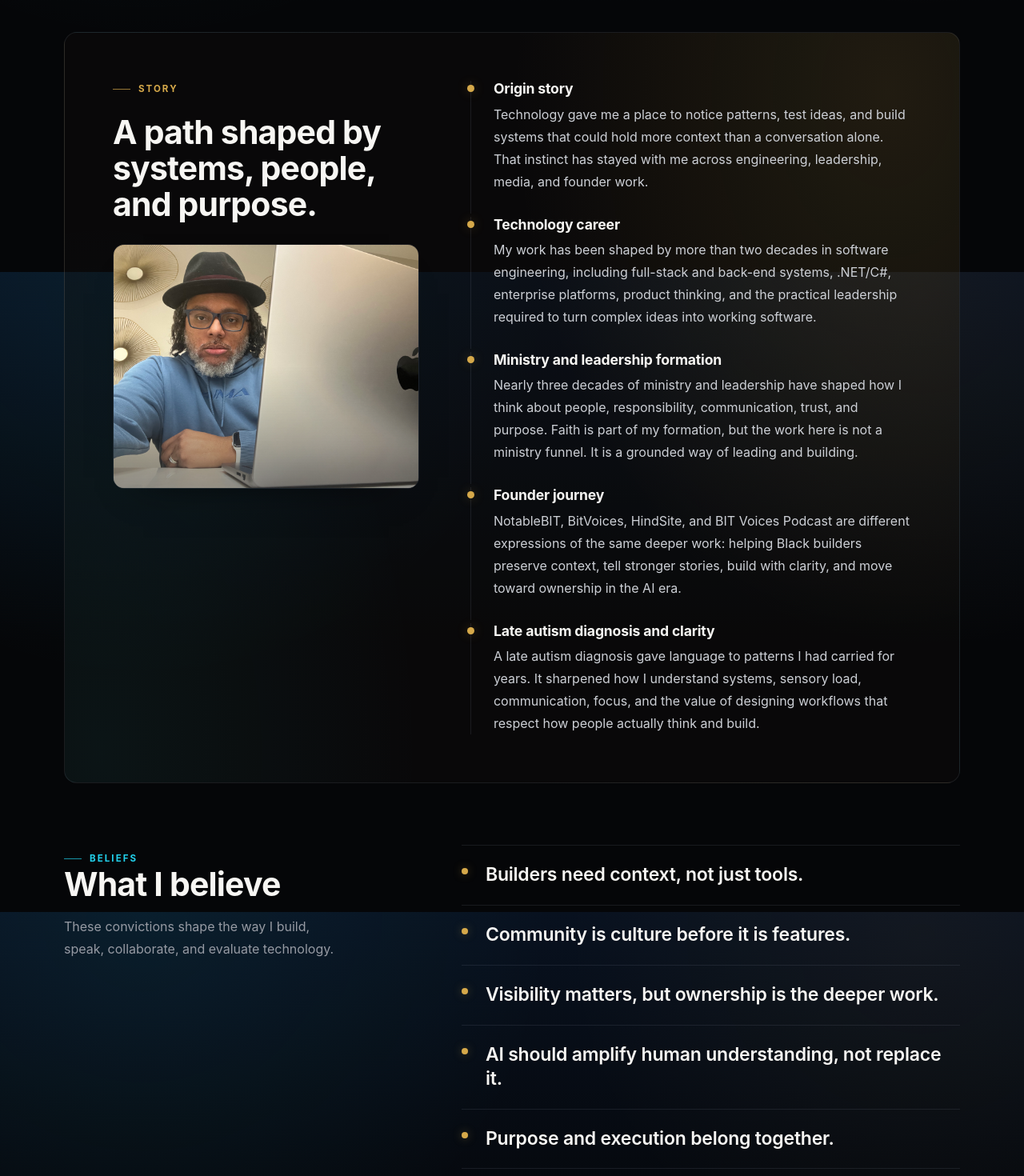
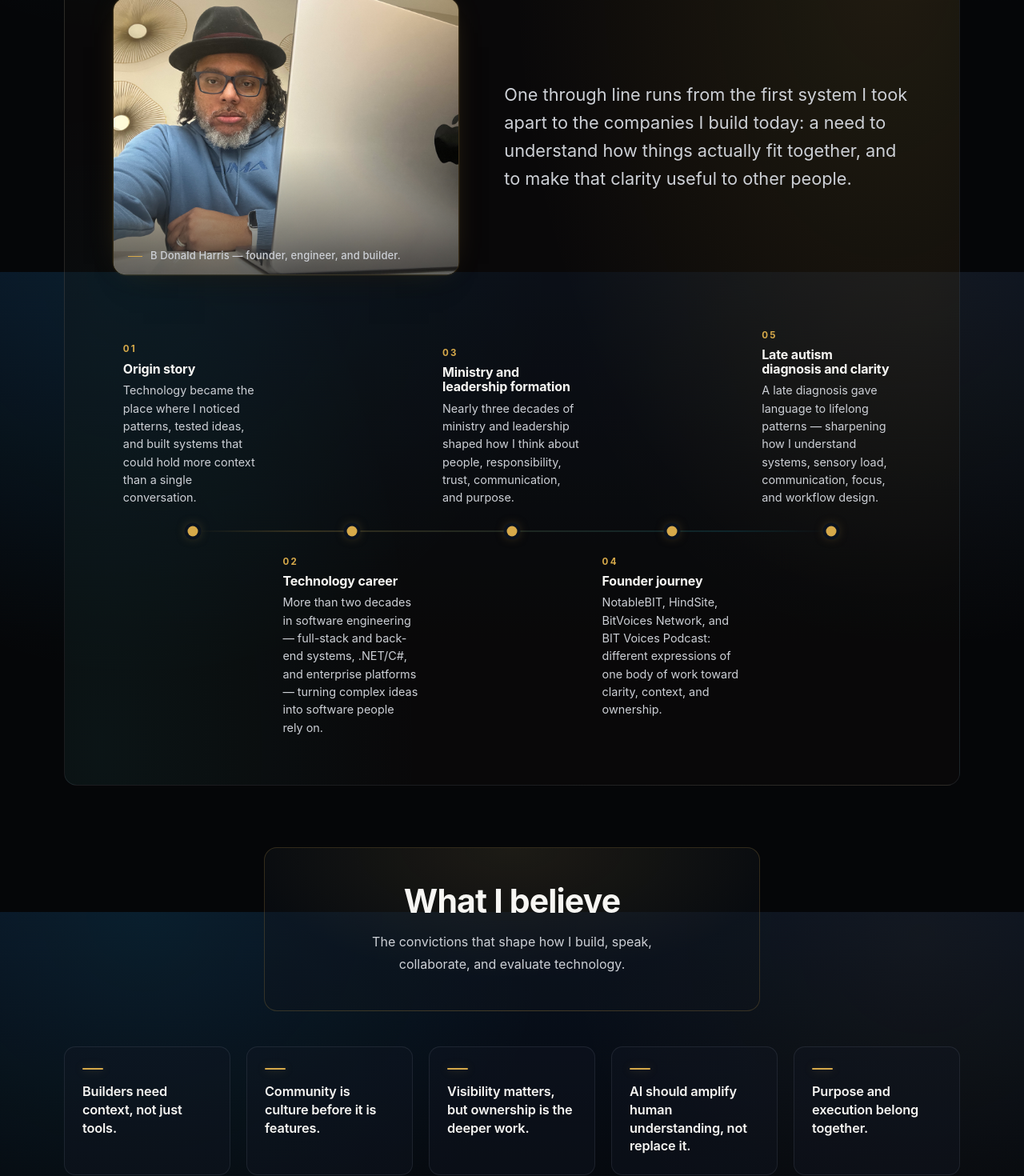
Before and after one commit to bdonaldharris/bdonaldharris.com, a Next.js app: page /about in a window 1280 px wide. Shown: the part 1260-2730 px from the top of the page at 80% size. Built offline with nearby package versions, Linux system fonts and the light colour scheme.

Commit message:
Implemented the navigation/header accessibility refinement.

```diff
--- a/app/about/page.tsx
+++ b/app/about/page.tsx
@@ -1,7 +1,5 @@
 import type { Metadata } from "next";
 import Image from "next/image";
-import Link from "next/link";
-import { CTASection } from "@/components/sections/cta-section";
 import { PageHero } from "@/components/sections/page-hero";
 import { aboutStorySections, beliefStatements } from "@/content/about";
 
@@ -18,12 +16,11 @@ export default function AboutPage() {
         eyebrow="About B Donald Harris"
         title={
           <>
-            I build where technology, purpose, community, and{" "}
-            <span className="text-accent">ownership</span> meet.
+            I build systems, stories, and communities that help people move with{" "}
+            <span className="text-warm">clarity</span>.
           </>
         }
-        body="My work sits at the intersection of software engineering, founder leadership, ministry-shaped formation, media, community, and the lived experience of seeing systems in layers."
-        motif="threads"
+        body="My work sits at the intersection of software engineering, founder leadership, ministry-shaped formation, media, community, and a lifelong instinct for seeing systems in layers."
         primaryCta={{ href: "/speaking", label: "Invite Me to Speak" }}
         secondaryCta={{ href: "/projects", label: "Explore Projects" }}
       />
@@ -42,72 +39,67 @@ export default function AboutPage() {
         </figure>
       </section>
 
-      <section className="section story-timeline warm-section" aria-labelledby="about-story">
-        <div className="story-aside">
-          <p className="eyebrow eyebrow-gold">Story</p>
-          <h2 id="about-story">A path shaped by systems, people, and purpose.</h2>
+      <section
+        className="section story-section warm-section"
+        aria-labelledby="about-story"
+      >
+        <h2 id="about-story" className="story-heading">
+          A path shaped by systems, people, and purpose.
+        </h2>
+
+        <div className="story-feature">
           <figure className="story-portrait">
             <Image
               src="/images/profile-photo-two-web.jpg"
-              alt="B Donald Harris working at his laptop."
+              alt="B Donald Harris, founder and technologist, working at his laptop."
               fill
-              sizes="(max-width: 860px) 92vw, 360px"
+              sizes="(max-width: 860px) 92vw, 440px"
             />
+            <figcaption>B Donald Harris — founder, engineer, and builder.</figcaption>
           </figure>
+          <p className="story-lead">
+            One through line runs from the first system I took apart to the
+            companies I build today: a need to understand how things actually fit
+            together, and to make that clarity useful to other people.
+          </p>
         </div>
-        <div className="timeline-list">
-          {aboutStorySections.map((section) => (
-            <article key={section.title} className="timeline-item">
-              <h3>{section.title}</h3>
-              <p>{section.body}</p>
-            </article>
+
+        <ol className="storyline" aria-label="Career and formation storyline">
+          {aboutStorySections.map((section, index) => (
+            <li
+              key={section.title}
+              className="storyline-item"
+              data-pos={index % 2 === 0 ? "above" : "below"}
+            >
+              <div className="storyline-content">
+                <span className="storyline-index" aria-hidden="true">
+                  {String(index + 1).padStart(2, "0")}
+                </span>
+                <h3>{section.title}</h3>
+                <p>{section.body}</p>
+              </div>
+              <span className="storyline-node" aria-hidden="true" />
+            </li>
           ))}
-        </div>
+        </ol>
       </section>
 
-      <section className="section belief-list-section" aria-labelledby="beliefs">
-        <div>
-          <p className="eyebrow">Beliefs</p>
+      <section className="section beliefs-section" aria-labelledby="beliefs">
+        <div className="beliefs-intro-card">
           <h2 id="beliefs">What I believe</h2>
-          <p className="belief-intro">
-            These convictions shape the way I build, speak, collaborate, and
+          <p>
+            The convictions that shape how I build, speak, collaborate, and
             evaluate technology.
           </p>
         </div>
-        <ul className="belief-list">
+        <ul className="belief-grid">
           {beliefStatements.map((belief) => (
-            <li key={belief}>{belief}</li>
+            <li key={belief} className="belief-card">
+              {belief}
+            </li>
           ))}
         </ul>
       </section>
-
-      <section className="section about-current-work">
-        <div>
-          <p className="eyebrow">Current Work</p>
-          <h2>NotableBIT, HindSite, BitVoices, and BIT Voices are connected vehicles.</h2>
-        </div>
-        <div>
-          <p>
-            The work is focused on Black tech ownership, AI-era building,
-            workflow intelligence, media, and community. Some of it is company
-            work. Some of it is product work. Some of it is public conversation.
-            The center is consistent: help builders move with clarity, context,
-            and ownership.
-          </p>
-          <Link className="button-secondary" href="/projects">
-            See the Ecosystem
-          </Link>
-        </div>
-      </section>
-
-      <CTASection
-        eyebrow="Collaboration"
-        title="Build, speak, or partner around work that needs context."
-        body="For speaking, media, partnership, or strategic technology inquiries, the Contact page is the best next step."
-        motif="orbit"
-        primaryCta={{ href: "/contact", label: "Contact Me" }}
-        secondaryCta={{ href: "/speaking", label: "Speaking Topics" }}
-      />
     </main>
   );
 }
--- a/app/globals.css
+++ b/app/globals.css
@@ -443,6 +443,10 @@ p {
   color: var(--color-cyan-glow);
 }
 
+.text-warm {
+  color: var(--color-soft-gold);
+}
+
 .section-heading {
   max-width: 42ch;
   margin-bottom: clamp(28px, 4vw, 44px);
@@ -1154,23 +1158,64 @@ p {
 
 /* ---------- About page ---------- */
 
-/* About story aside: heading + editorial founder-at-work portrait */
-.story-aside {
-  position: sticky;
-  top: 96px;
-  display: grid;
-  gap: 22px;
-  align-content: start;
+/* Pull the thesis card up close under the About hero (scoped to this page) */
+.page-hero:has(+ .about-throughline) {
+  padding-bottom: clamp(14px, 2vw, 24px);
+}
+
+/* About throughline as a wide, centered pull quote that continues the hero */
+.about-throughline {
+  padding-block: clamp(4px, 1.4vw, 14px) clamp(36px, 5vw, 60px);
+}
+
+.about-throughline .pull-quote {
+  text-align: center;
+}
+
+.pull-quote-wide blockquote {
+  max-width: 28ch;
+  margin-inline: auto;
+  font-size: clamp(1.9rem, 3.6vw, 3rem);
+}
+
+.pull-quote-wide figcaption {
+  max-width: 64ch;
+  font-size: 1.0625rem;
+}
+
+/* Story section: full-width heading, feature row, horizontal storyline */
+.story-section {
+  display: grid;
+  gap: clamp(26px, 4vw, 44px);
+}
+
+.story-heading {
+  max-width: none;
+  font-size: clamp(1.7rem, 2.85vw, 2.3rem);
+  line-height: 1.08;
+  letter-spacing: -0.02em;
+  white-space: nowrap;
+}
+
+/* Row 2: editorial founder-at-work portrait + through-line paragraph */
+.story-feature {
+  display: grid;
+  grid-template-columns: minmax(0, 0.92fr) minmax(0, 1.08fr);
+  gap: clamp(28px, 5vw, 56px);
+  align-items: center;
 }
 
 .story-portrait {
   position: relative;
-  margin: 4px 0 0;
+  margin: 0;
   aspect-ratio: 5 / 4;
-  border-radius: 14px;
+  border-radius: 16px;
   overflow: hidden;
-  border: 1px solid var(--color-border-subtle);
-  box-shadow: 0 24px 50px -38px rgba(0, 0, 0, 0.85);
+  border: 1px solid rgba(214, 169, 74, 0.22);
+  box-shadow:
+    0 24px 50px -38px rgba(0, 0, 0, 0.85),
+    0 0 0 1px rgba(214, 169, 74, 0.06),
+    0 0 40px -20px rgba(214, 169, 74, 0.4);
 }
 
 .story-portrait img {
@@ -1184,128 +1229,203 @@ p {
   content: "";
   pointer-events: none;
   background:
-    linear-gradient(to top, rgba(5, 6, 8, 0.42), transparent 50%),
-    radial-gradient(70% 70% at 100% 0%, rgba(214, 169, 74, 0.14), transparent 62%);
-}
-
-/* About throughline as a wide pull quote */
-.about-throughline {
-  padding-block: clamp(40px, 6vw, 72px);
-}
-
-.pull-quote-wide blockquote {
-  max-width: 24ch;
-  font-size: clamp(1.9rem, 3.6vw, 3rem);
-}
-
-.pull-quote-wide figcaption {
-  max-width: 64ch;
-  font-size: 1.0625rem;
-}
-
-/* About beliefs as a quiet editorial list (no boxes) */
-.belief-list-section {
-  display: grid;
-  grid-template-columns: 0.82fr 1.18fr;
-  gap: clamp(28px, 5vw, 64px);
-  align-items: start;
-}
-
-/* Keep the heading aside aligned with tall content instead of floating at top */
-.belief-list-section > div:first-child,
+    linear-gradient(to top, rgba(5, 6, 8, 0.62), transparent 46%),
+    radial-gradient(70% 70% at 100% 0%, rgba(214, 169, 74, 0.16), transparent 62%);
+}
+
+.story-portrait figcaption {
+  position: absolute;
+  inset-inline: 0;
+  bottom: 0;
+  z-index: 1;
+  padding: 14px 18px;
+  color: var(--color-text-secondary);
+  font-size: 0.8125rem;
+  font-weight: 500;
+  letter-spacing: 0.01em;
+}
+
+.story-portrait figcaption::before {
+  display: inline-block;
+  width: 18px;
+  height: 1px;
+  margin-right: 10px;
+  content: "";
+  vertical-align: middle;
+  background: var(--color-soft-gold);
+}
+
+.story-lead {
+  margin: 0;
+  max-width: 44ch;
+  color: var(--color-text-secondary);
+  font-size: clamp(1.15rem, 1.7vw, 1.42rem);
+  line-height: 1.6;
+}
+
+/* Row 3: horizontal storyline, items alternating above/below a thin rail */
+.storyline {
+  position: relative;
+  display: grid;
+  grid-template-columns: repeat(5, minmax(0, 1fr));
+  padding: 0;
+  margin: clamp(6px, 1.6vw, 18px) 0 0;
+  list-style: none;
+}
+
+.storyline::before {
+  position: absolute;
+  top: 50%;
+  left: 10%;
+  right: 10%;
+  height: 1px;
+  content: "";
+  transform: translateY(-0.5px);
+  background: linear-gradient(
+    90deg,
+    transparent,
+    rgba(214, 169, 74, 0.4) 16%,
+    rgba(34, 211, 238, 0.26) 84%,
+    transparent
+  );
+}
+
+.storyline-item {
+  position: relative;
+  display: grid;
+  grid-template-rows: 1fr 1fr;
+  min-height: 312px;
+  padding-inline: clamp(8px, 1vw, 16px);
+}
+
+.storyline-content {
+  display: grid;
+  align-content: start;
+  gap: 7px;
+}
+
+.storyline-item[data-pos="above"] .storyline-content {
+  grid-row: 1;
+  align-self: end;
+  padding-bottom: 30px;
+}
+
+.storyline-item[data-pos="below"] .storyline-content {
+  grid-row: 2;
+  align-self: start;
+  padding-top: 30px;
+}
+
+.storyline-index {
+  font-size: 0.72rem;
+  font-weight: 700;
+  letter-spacing: 0.2em;
+  color: var(--color-soft-gold);
+}
+
+.storyline-content h3 {
+  margin: 0;
+  font-size: clamp(1rem, 1.2vw, 1.18rem);
+  letter-spacing: -0.01em;
+}
+
+.storyline-content p {
+  margin: 0;
+  color: var(--color-text-secondary);
+  font-size: 0.9rem;
+  line-height: 1.55;
+}
+
+.storyline-node {
+  position: absolute;
+  top: 50%;
+  left: 50%;
+  width: 13px;
+  height: 13px;
+  transform: translate(-50%, -50%);
+  border-radius: 999px;
+  background: var(--color-soft-gold);
+  box-shadow:
+    0 0 0 4px rgba(8, 17, 31, 0.92),
+    0 0 14px rgba(214, 169, 74, 0.5);
+}
+
+/* Keep the speaking heading aside aligned with tall content */
 .speaking-lists > div:first-child {
   position: sticky;
   top: 96px;
 }
 
-.belief-intro {
-  margin-top: 16px;
-  max-width: 34ch;
-  color: var(--color-text-muted);
-}
-
-.belief-list {
-  display: grid;
-  gap: 0;
+/* Beliefs: centered intro card + horizontal belief cards */
+.beliefs-section {
+  display: grid;
+  gap: clamp(26px, 3.5vw, 44px);
+  justify-items: center;
+  /* Close the page cleanly: footer's own top margin supplies premium spacing */
+  padding-bottom: clamp(8px, 1.4vw, 18px);
+}
+
+.beliefs-intro-card {
+  width: min(100%, 620px);
+  padding: clamp(28px, 4vw, 44px);
+  text-align: center;
+  border: 1px solid rgba(214, 169, 74, 0.2);
+  border-radius: 16px;
+  background:
+    radial-gradient(90% 130% at 50% 0%, rgba(214, 169, 74, 0.1), transparent 62%),
+    rgba(16, 20, 28, 0.4);
+}
+
+.beliefs-intro-card h2 {
+  margin: 0;
+}
+
+.beliefs-intro-card p {
+  margin: 14px auto 0;
+  max-width: 42ch;
+  color: var(--color-text-secondary);
+}
+
+.belief-grid {
+  display: flex;
+  flex-wrap: wrap;
+  justify-content: center;
+  gap: clamp(14px, 1.6vw, 20px);
+  width: 100%;
   padding: 0;
   margin: 0;
   list-style: none;
 }
 
-.belief-list li {
+.belief-card {
   position: relative;
-  padding: 22px 0 22px 30px;
-  border-top: 1px solid var(--color-border-subtle);
+  flex: 1 1 190px;
+  max-width: 260px;
+  padding: 26px 22px 24px;
+  border: 1px solid var(--color-border-subtle);
+  border-radius: 14px;
+  background: rgba(18, 24, 36, 0.4);
   color: var(--color-text-primary);
-  font-size: clamp(1.15rem, 1.8vw, 1.45rem);
+  font-size: 1.02rem;
   font-weight: 600;
+  line-height: 1.4;
   letter-spacing: -0.01em;
-  line-height: 1.3;
-}
-
-.belief-list li:last-child {
-  border-bottom: 1px solid var(--color-border-subtle);
-}
-
-.belief-list li::before {
-  position: absolute;
-  top: 28px;
-  left: 0;
-  width: 8px;
-  height: 8px;
+}
+
+.belief-card::before {
+  display: block;
+  width: 26px;
+  height: 2px;
+  margin-bottom: 16px;
   content: "";
   border-radius: 999px;
   background: var(--color-soft-gold);
   box-shadow: 0 0 12px rgba(214, 169, 74, 0.35);
 }
 
-.story-timeline,
-.about-current-work {
-  display: grid;
-  grid-template-columns: 0.82fr 1.18fr;
-  gap: clamp(28px, 5vw, 64px);
-  align-items: start;
-}
-
-.timeline-list {
-  display: grid;
-  gap: 4px;
-}
-
-.timeline-item {
-  position: relative;
-  padding: 0 0 26px 28px;
-  border-left: 1px solid var(--color-border-subtle);
-}
-
-.timeline-item:last-child {
-  padding-bottom: 0;
-}
-
-.timeline-item::before {
-  position: absolute;
-  top: 0.32rem;
-  left: -5px;
-  width: 9px;
-  height: 9px;
-  content: "";
-  border-radius: 999px;
-  background: var(--color-soft-gold);
-  box-shadow: 0 0 14px rgba(214, 169, 74, 0.3);
-}
-
-.timeline-item h3 {
-  margin-bottom: 8px;
-}
-
-.timeline-item p {
-  margin: 0;
-  max-width: 58ch;
-}
-
-.about-current-work p {
-  margin-bottom: 22px;
-  max-width: 56ch;
+/* Bring the footer up a touch after the Beliefs section (About page only) */
+.page-shell:has(.beliefs-section) + .site-footer {
+  margin-top: clamp(36px, 4.5vw, 56px);
 }
 
 /* ---------- Speaking page ---------- */
@@ -2180,9 +2300,7 @@ p {
   .section-split,
   .founder-preview,
   .founder-preview-grid,
-  .belief-list-section,
-  .story-timeline,
-  .about-current-work,
+  .story-feature,
   .speaking-lists,
   .media-placeholder,
   .connection-section,
@@ -2191,6 +2309,51 @@ p {
     grid-template-columns: 1fr;
   }
 
+  .story-heading {
+    white-space: normal;
+  }
+
+  .story-feature .story-portrait {
+    max-width: 420px;
+  }
+
+  /* Collapse the horizontal storyline into a vertical stacked timeline */
+  .storyline {
+    grid-template-columns: 1fr;
+  }
+
+  .storyline::before {
+    display: none;
+  }
+
+  .storyline-item {
+    grid-template-rows: none;
+    min-height: 0;
+    padding: 0 0 26px 28px;
+    border-left: 1px solid var(--color-border-subtle);
+  }
+
+  .storyline-item:last-child {
+    padding-bottom: 0;
+  }
+
+  .storyline-item[data-pos="above"] .storyline-content,
+  .storyline-item[data-pos="below"] .storyline-content {
+    grid-row: auto;
+    align-self: auto;
+    padding: 0;
+  }
+
+  .storyline-content p {
+    font-size: 0.95rem;
+  }
+
+  .storyline-node {
+    top: 0.42rem;
+    left: -6px;
+    transform: none;
+  }
+
   .home-hero {
     min-height: auto;
     overflow: visible;
@@ -2225,14 +2388,8 @@ p {
     grid-template-columns: 1fr;
   }
 
-  .story-aside,
-  .belief-list-section > div:first-child,
   .speaking-lists > div:first-child {
     position: static;
-  }
-
-  .story-portrait {
-    max-width: 360px;
   }
 
   .pull-quote blockquote {
--- a/content/about.ts
+++ b/content/about.ts
@@ -1,23 +1,23 @@
 export const aboutStorySections = [
   {
     title: "Origin story",
-    body: "Technology gave me a place to notice patterns, test ideas, and build systems that could hold more context than a conversation alone. That instinct has stayed with me across engineering, leadership, media, and founder work.",
+    body: "Technology became the place where I noticed patterns, tested ideas, and built systems that could hold more context than a single conversation.",
   },
   {
     title: "Technology career",
-    body: "My work has been shaped by more than two decades in software engineering, including full-stack and back-end systems, .NET/C#, enterprise platforms, product thinking, and the practical leadership required to turn complex ideas into working software.",
+    body: "More than two decades in software engineering — full-stack and back-end systems, .NET/C#, and enterprise platforms — turning complex ideas into software people rely on.",
   },
   {
     title: "Ministry and leadership formation",
-    body: "Nearly three decades of ministry and leadership have shaped how I think about people, responsibility, communication, trust, and purpose. Faith is part of my formation, but the work here is not a ministry funnel. It is a grounded way of leading and building.",
+    body: "Nearly three decades of ministry and leadership shaped how I think about people, responsibility, trust, communication, and purpose.",
   },
   {
     title: "Founder journey",
-    body: "NotableBIT, BitVoices, HindSite, and BIT Voices Podcast are different expressions of the same deeper work: helping Black builders preserve context, tell stronger stories, build with clarity, and move toward ownership in the AI era.",
+    body: "NotableBIT, HindSite, BitVoices Network, and BIT Voices Podcast: different expressions of one body of work toward clarity, context, and ownership.",
   },
   {
     title: "Late autism diagnosis and clarity",
-    body: "A late autism diagnosis gave language to patterns I had carried for years. It sharpened how I understand systems, sensory load, communication, focus, and the value of designing workflows that respect how people actually think and build.",
+    body: "A late diagnosis gave language to lifelong patterns — sharpening how I understand systems, sensory load, communication, focus, and workflow design.",
   },
 ];
 
```
